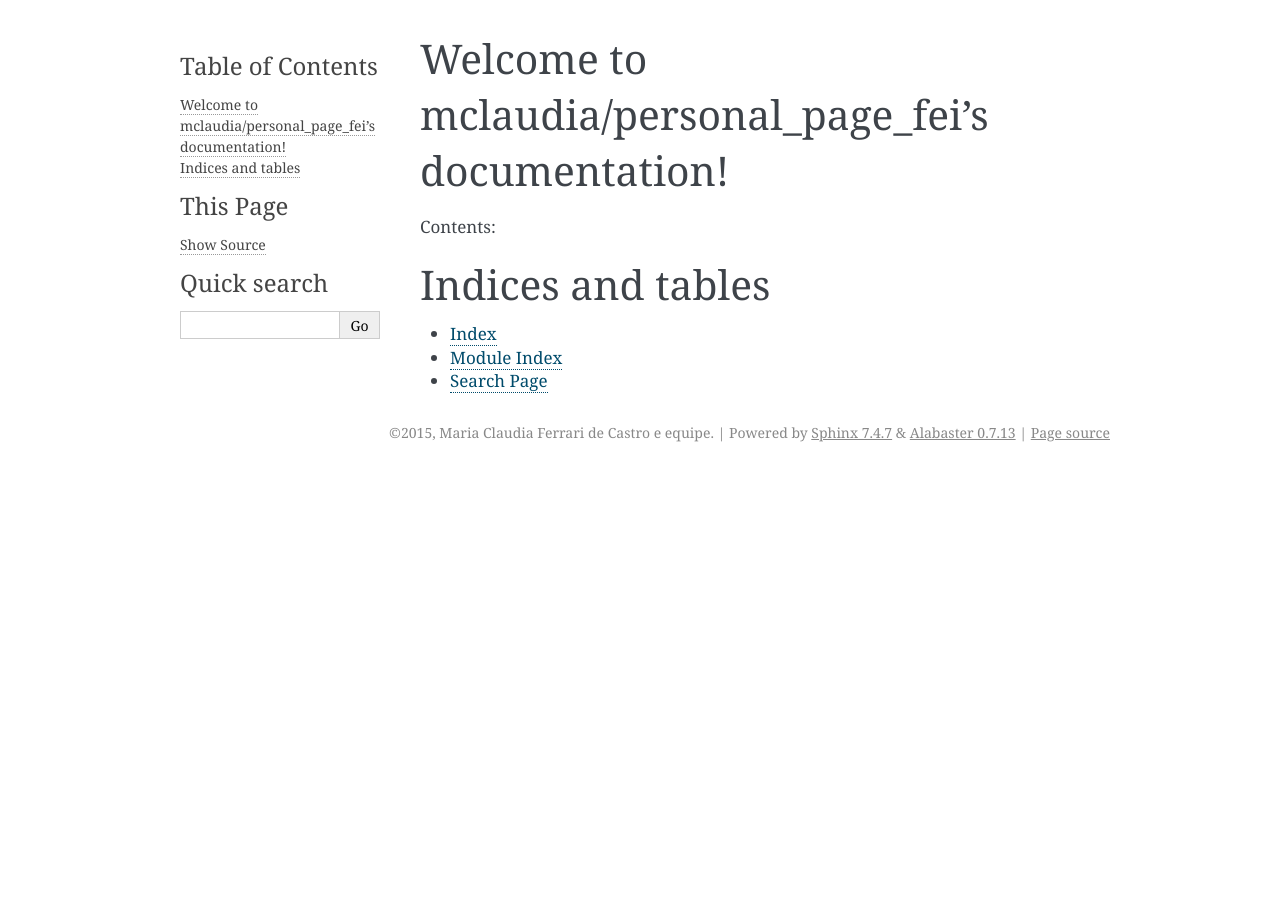
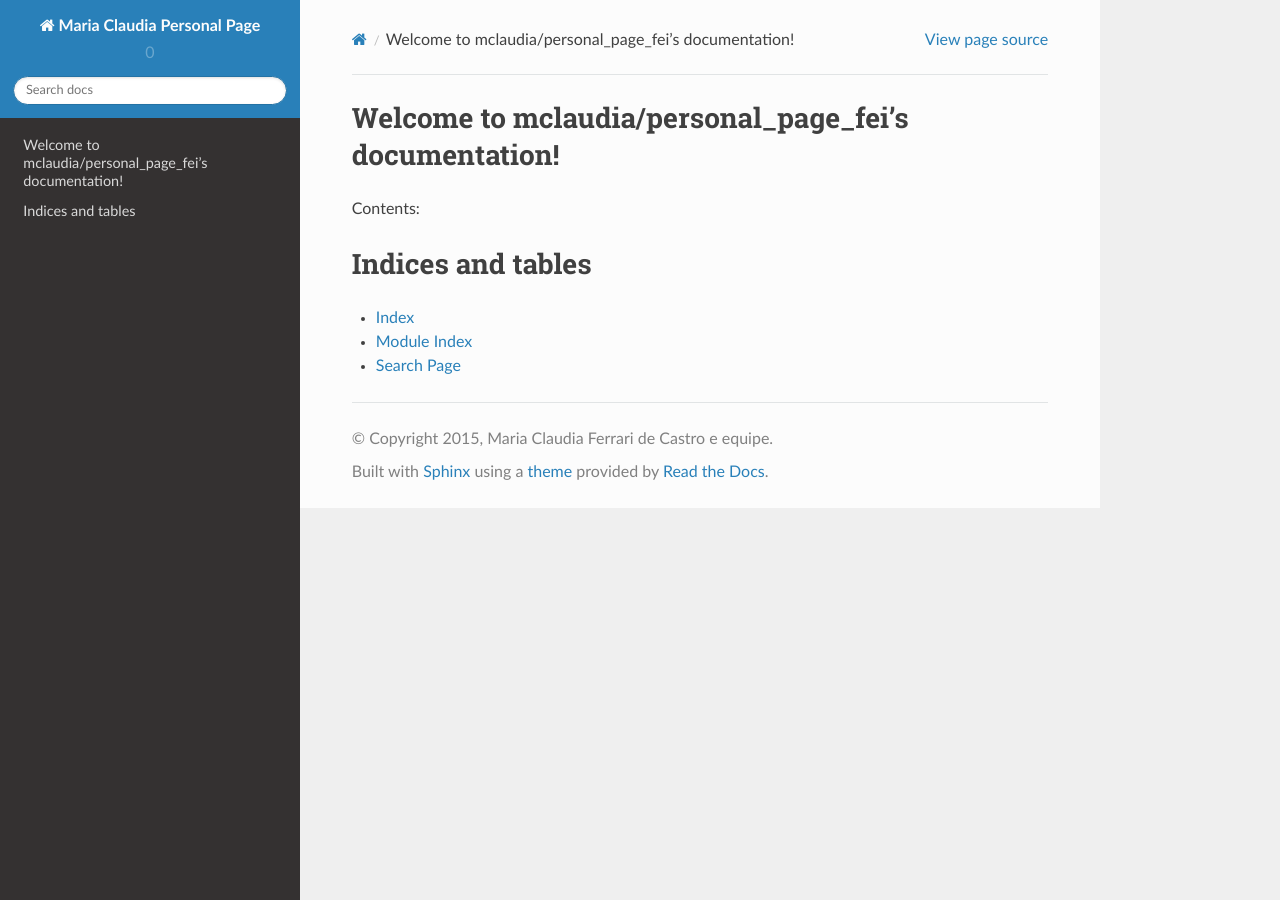
Before and after one commit to mclaudia/personal_page_fei, a Sphinx documentation site: the page built from source/index.rst, in a window 1280 px wide. Built offline with Sphinx 7.4.7 and the Read the Docs theme 2.0.0, drawn with Linux system fonts in a browser that asks for light colours.

Commit message:
set theme

```diff
--- a/source/conf.py
+++ b/source/conf.py
@@ -15,6 +15,7 @@
 import sys
 import os
 import shlex
+import sphinx_rtd_theme
 
 # If extensions (or modules to document with autodoc) are in another directory,
 # add these directories to sys.path here. If the directory is relative to the
@@ -48,7 +49,7 @@ source_suffix = '.rst'
 master_doc = 'index'
 
 # General information about the project.
-project = u'mclaudia/personal_page_fei'
+project = u'Maria Claudia Personal Page'
 copyright = u'2015, Maria Claudia Ferrari de Castro e equipe'
 author = u'Maria Claudia Ferrari de Castro e equipe'
 
@@ -110,7 +111,7 @@ todo_include_todos = False
 
 # The theme to use for HTML and HTML Help pages.  See the documentation for
 # a list of builtin themes.
-html_theme = 'alabaster'
+html_theme = 'sphinx_rtd_theme'
 
 # Theme options are theme-specific and customize the look and feel of a theme
 # further.  For a list of options available for each theme, see the
```
